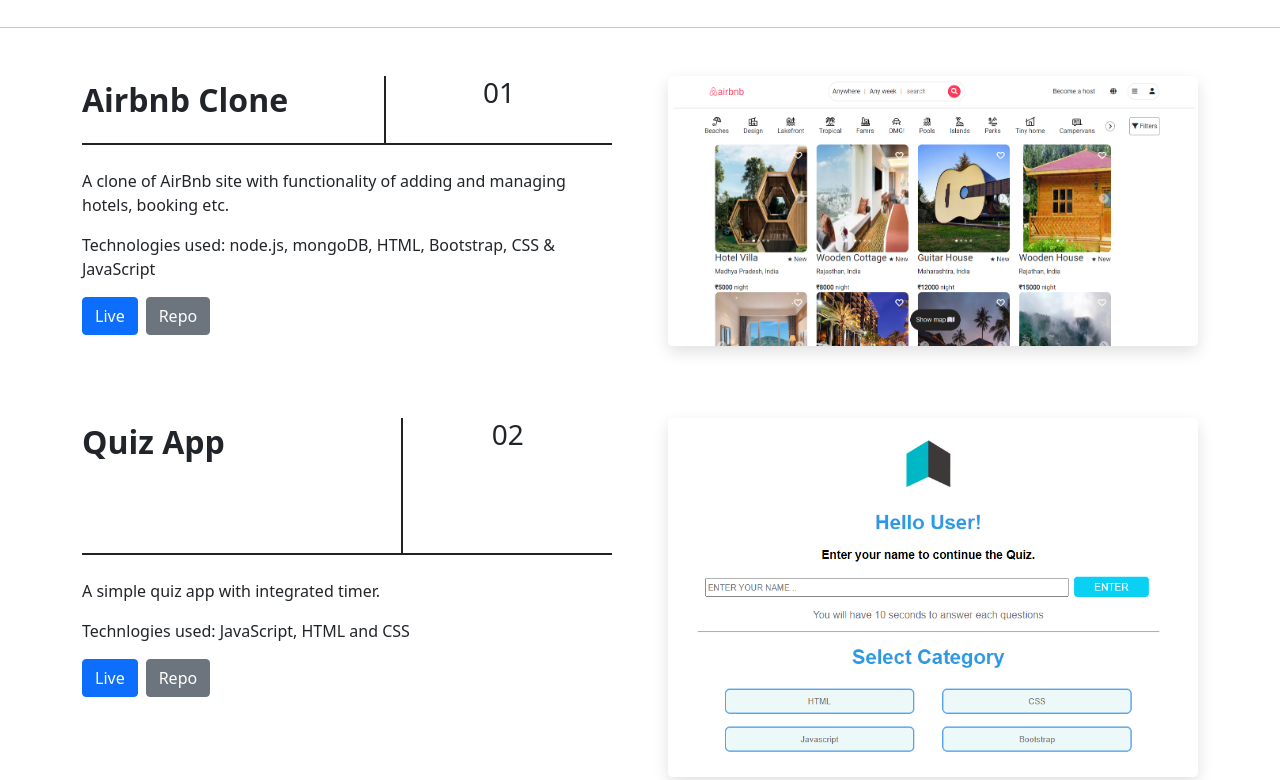
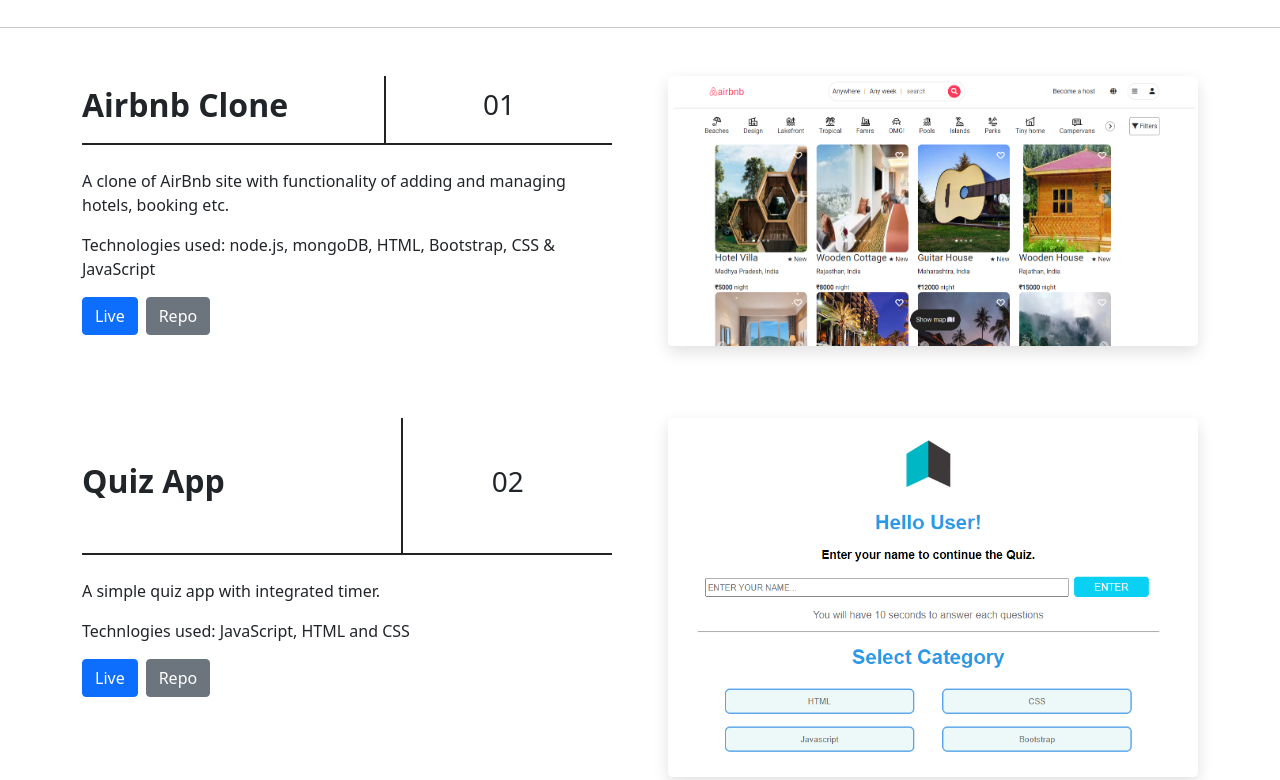
Before and after one commit to rrajdeep/rrajdeep.github.io, a plain HTML site: page index.html in a window 1280 px wide. Shown: the part 1297-2077 px from the top of the page. Drawn offline with nearby package versions, Linux system fonts and the light colour scheme.

Commit message:
Update styles.css

```diff
--- a/styles.css
+++ b/styles.css
@@ -41,6 +41,10 @@
 /* .navbar-light .navbar-nav .nav-link {
   color: #fff;
 } */
+
+* {
+  box-sizing: border-box;
+}
 
 #about {
   margin: 30px 250px 30px;
@@ -112,9 +116,6 @@ td {
 
 .footerSection {
   text-align: center;
- /* background-image: url("./images/footer.png");
-  background-size: 100%;
-  background-repeat: no-repeat; */
   width: 100%;
 }
 
@@ -147,6 +148,9 @@ td {
 }
 
 .item2 {
+  /* display: flex;
+  justify-content: space-around;
+  align-items: center; */
   grid-area: area2;
   align-items: stretch;
   text-align: center;
@@ -157,17 +161,28 @@ td {
 }
 
 .p-item-heading {
-  text-align: left;
+  display: flex;
+  align-items: center;
   border-bottom: 2px solid #222;
   border-right: 1px solid #222;
 }
 
 .p-item-num {
+  display: flex;
+  justify-content: space-around;
+  align-items: center;
+  font-weight: 600;
   border-bottom: 2px solid #222;
   border-left: 1px solid #222;
 }
 
-.p-item-heading>h2 {
+/* .project-num {
+  display: flex;
+  justify-content: space-around;
+  align-items: center;
+} */
+
+.p-item-heading h2 {
   line-height: 3rem;
   /* font-size: 48px; */
 
@@ -178,7 +193,7 @@ td {
   object-fit: cover;
 }
 
-.p-item-image>img {
+.p-item-image img {
 
   box-shadow: rgb(0 0 0 / 12%) 0px 6px 16px;
   border-radius: 5px;
```
